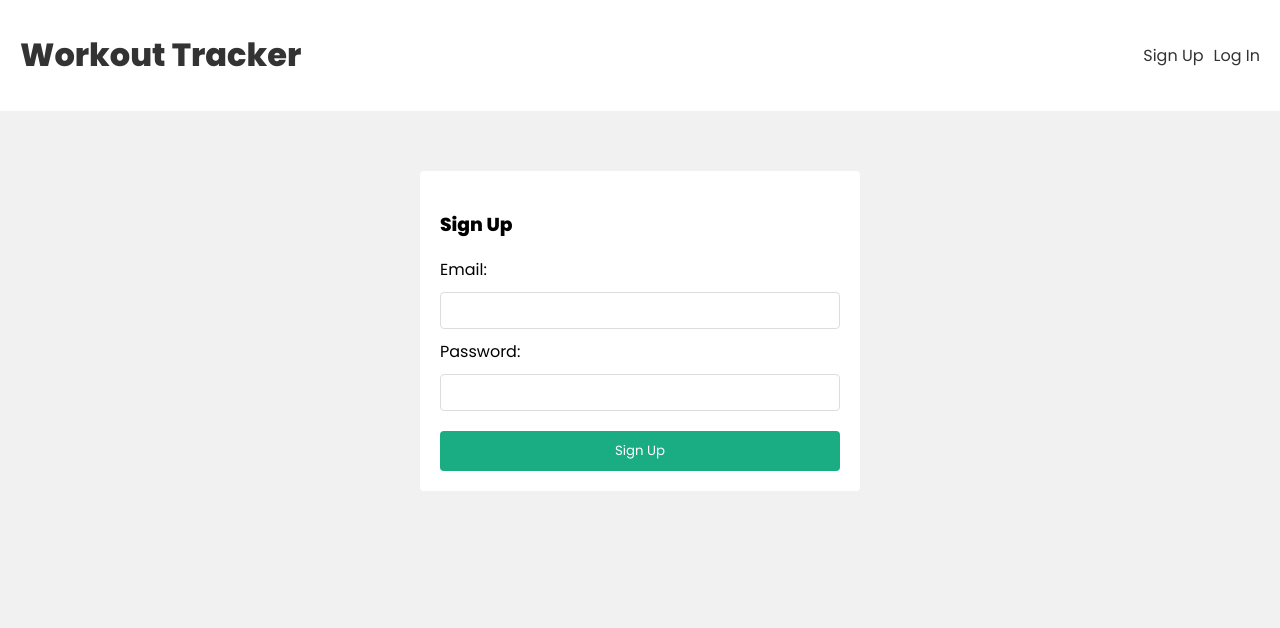
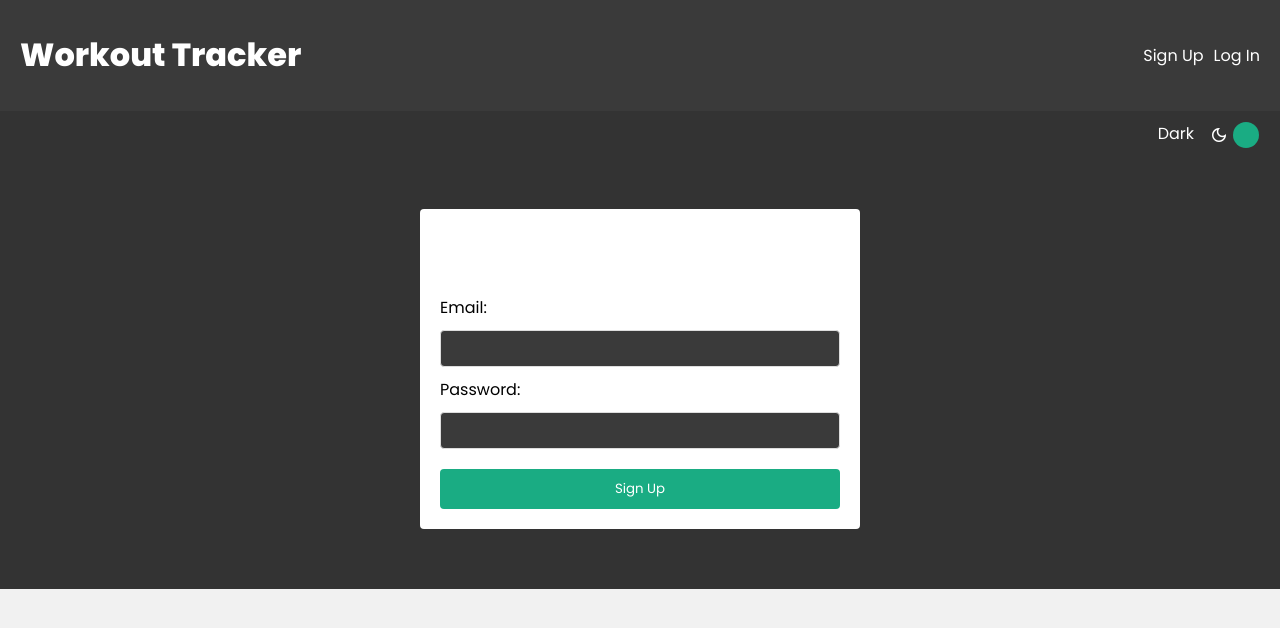
Before and after one commit to TomMetcalf/fitness-app, a React (Create React App) app in the folder frontend/: page /signup in a window 1280 px wide. Shown: the top 628 px of the page. Built offline with nearby package versions, Linux system fonts and the light colour scheme.

Commit message:
add dark mode toggle

```diff
--- a/frontend/package.json
+++ b/frontend/package.json
@@ -14,6 +14,7 @@
     "react-router-dom": "^6.14.0",
     "react-scripts": "5.0.1",
     "react-spinners": "^0.13.8",
+    "react-switch": "^7.0.0",
     "web-vitals": "^2.1.4"
   },
   "scripts": {
--- a/frontend/src/App.js
+++ b/frontend/src/App.js
@@ -4,14 +4,25 @@ import Signup from './pages/Signup';
 import Login from './pages/Login';
 import Navbar from './components/Navbar';
 import { useAuthContext } from './hooks/useAuthContext';
+import { createContext, useState } from 'react';
+import LightModeToggle from './components/LightModeToggle';
+
+export const ThemeContext = createContext(null);
 
 function App() {
   const { user } = useAuthContext();
+  const [theme, setTheme] = useState('dark')
+
+  const toggleTheme = () => {
+    setTheme((curr) => (curr === "light" ? "dark" : "light"))
+  }
 
   return (
-    <div className="App">
+    <ThemeContext.Provider value={{ theme, toggleTheme }}>
+      <div className="App" id={theme}>
         <BrowserRouter>
           <Navbar />
+          <LightModeToggle toggleTheme={toggleTheme} theme={theme}/>
           <div className="pages">
             <Routes>
               <Route
@@ -30,6 +41,7 @@ function App() {
           </div>
         </BrowserRouter>
       </div>
+    </ThemeContext.Provider>
   );
 }
 
--- /dev/null
+++ b/frontend/src/components/LightModeToggle.jsx
@@ -0,0 +1,46 @@
+import Switch from 'react-switch';
+
+export default function LightModeToggle({ toggleTheme, theme }) {
+  return (
+    <div className="switch">
+      <label> {theme === 'light' ? 'Light' : 'Dark'}</label>
+      <Switch
+        onChange={toggleTheme}
+        checked={theme === 'dark'}
+        onColor="##424242"
+        offColor="#fff"
+        offHandleColor="#1aac83"
+        onHandleColor="#1aac83"
+        checkedIcon={
+          <span
+            style={{
+              display: 'flex',
+              justifyContent: 'center',
+              alignItems: 'center',
+              height: '100%',
+              fontSize: 20,
+              color: 'white',
+            }}
+            class="material-symbols-outlined"
+          >
+            dark_mode
+          </span>
+        }
+        uncheckedIcon={
+          <span
+            style={{
+              display: 'flex',
+              justifyContent: 'center',
+              alignItems: 'center',
+              height: '100%',
+              fontSize: 20,
+            }}
+            class="material-symbols-outlined"
+          >
+            light_mode
+          </span>
+        }
+      />
+    </div>
+  );
+}
--- a/frontend/src/components/Navbar.jsx
+++ b/frontend/src/components/Navbar.jsx
@@ -19,8 +19,8 @@ function Navbar() {
         <nav>
           {user && (
             <div className="logout">
-              <span>{user.email}</span>
-              <button onClick={handleClick}>Log out</button>
+              <span className='user-email'>{user.email}</span>
+              <button className='logout' onClick={handleClick}>Log out</button>
             </div>
           )}
           {!user && (
--- a/frontend/src/components/WorkoutForm.jsx
+++ b/frontend/src/components/WorkoutForm.jsx
@@ -50,7 +50,9 @@ function WorkoutForm() {
   return (
     <form className="create" onSubmit={handleSubmit}>
       <h3>Add a New Workout</h3>
-      <label htmlFor="title">Exercise Title:</label>
+      <label className="workout-label" htmlFor="title">
+        Exercise Title:
+      </label>
       <input
         name="title"
         type="text"
@@ -59,7 +61,9 @@ function WorkoutForm() {
         id="text-input"
         className={emptyFields.includes('title') ? 'error' : ''}
       />
-      <label htmlFor="load">Load (in kg):</label>
+      <label className="workout-label" htmlFor="load">
+        Load (in kg):
+      </label>
       <input
         name="load"
         type="number"
@@ -67,7 +71,9 @@ function WorkoutForm() {
         value={load}
         className={emptyFields.includes('load') ? 'error' : ''}
       />
-      <label htmlFor="reps">Reps:</label>
+      <label className="workout-label" htmlFor="reps">
+        Reps:
+      </label>
       <input
         name="reps"
         type="number"
--- a/frontend/src/index.css
+++ b/frontend/src/index.css
@@ -6,6 +6,15 @@
   --primary: #1aac83;
   --error: #e7195a;
 }
+
+#light {
+  background: #ddd;
+}
+
+#dark {
+  background: #333;
+}
+
 body {
   background: #f1f1f1;
   margin: 0;
@@ -30,6 +39,15 @@ header a {
   max-width: 1400px;
   padding: 20px;
   margin: 0 auto;
+}
+
+#dark header .container {
+  background: #3a3a3a;
+}
+
+#dark header a {
+  color: #fff;
+  text-decoration: none;
 }
 
 /* homepage */
@@ -132,6 +150,38 @@ input.error {
   border: 1px solid var(--error);
 }
 
+#light .workout-label {
+  color: #3a3a3a
+}
+
+#dark h3, .workout-label{
+  color: #fff
+}
+
+#dark input {
+  background-color: #3a3a3a;
+  color: white;
+}
+
+#dark div.workout-details {
+  background-color: #424242;
+  color: white;
+}
+
+#dark p {
+  color: white;
+}
+
+#dark .user-email {
+color: white;
+}
+
+#dark button.logout {
+  background: var(--primary);
+  border: 1;
+  color: #fff;
+}
+
 /* navbar */
 nav {
   display: flex;
@@ -199,6 +249,23 @@ form.login button {
   margin-top: 2px;
 }
 
+.switch {
+  display: flex;
+  justify-content: flex-end;
+  margin-top: 10px;
+  margin-right: 20px;
+
+}
+
+.switch label {
+margin-right: 10px;
+}
+
+#dark .switch label {
+color: white;
+margin-right: 10px;
+}
+
 @media (max-width: 750px) {
   input,
   #text-input {
```
Also changed, not shown: 1 other file (tests, documents, lock files or other folders). Lines whose indentation alone changed are shown as unchanged.
